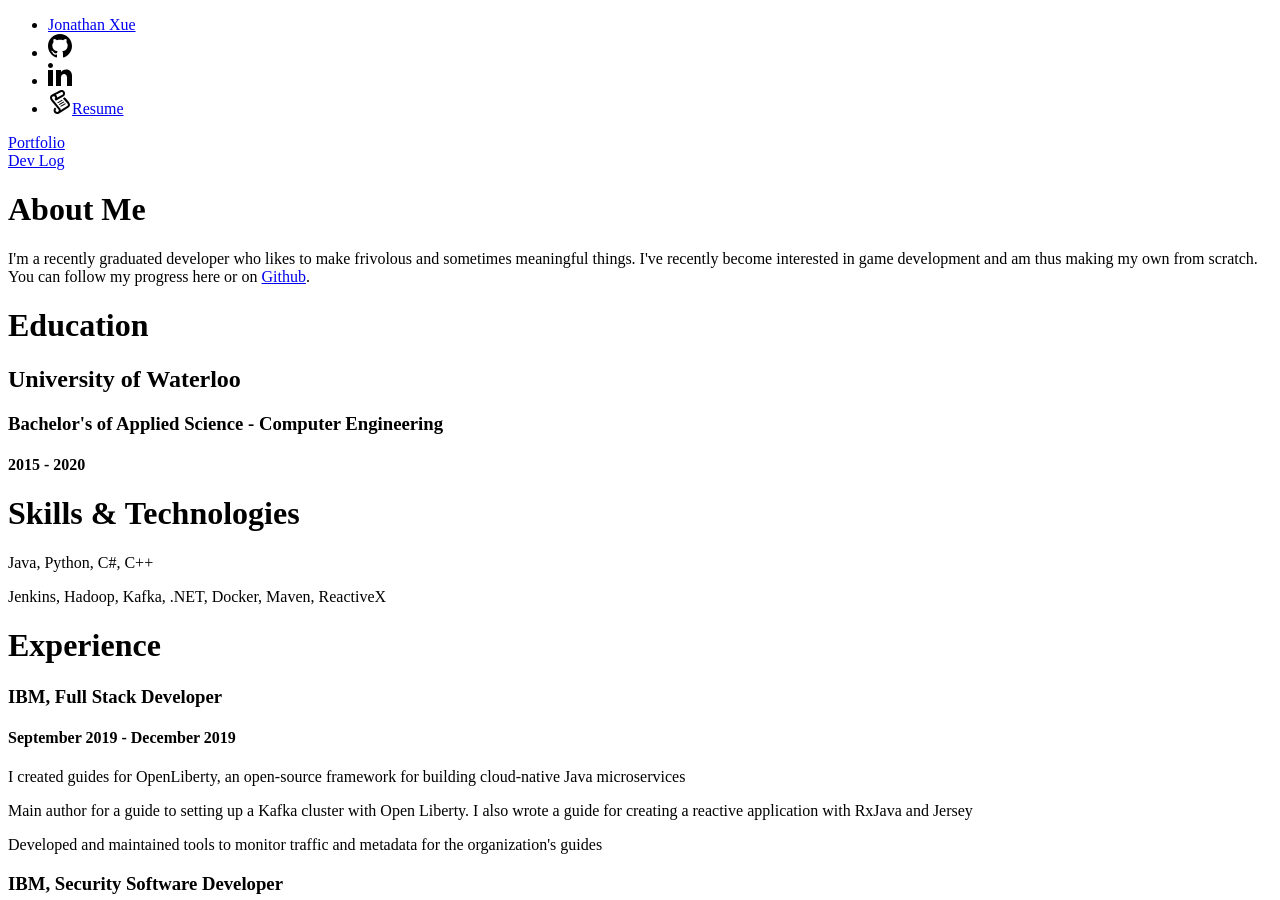
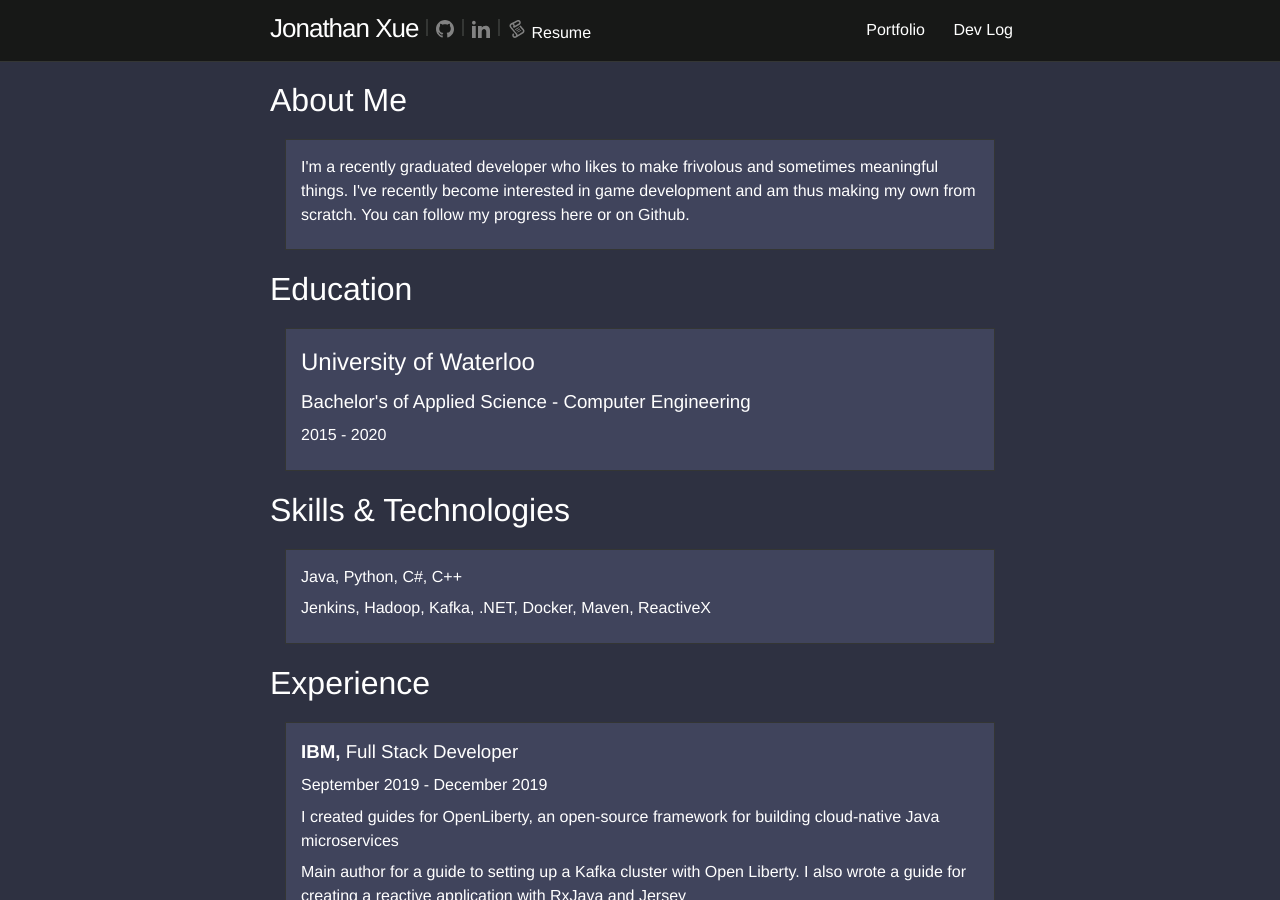
Before and after one commit to jonathanxue/personalwebsite, a Jekyll site: the page built from index.markdown, in a window 1280 px wide and 900 px high. Built offline with Jekyll 4.4.1, drawn with Linux system fonts in a browser that asks for light colours.

Commit message:
another try

```diff
--- a/_config.yml
+++ b/_config.yml
@@ -22,7 +22,7 @@ title: Jonathan Xue
 email: jonathanxue97@gmail.com
 description: >- # this means to ignore newlines until "baseurl:"
   Personal website for
-baseurl: "personalwebsite/" # the subpath of your site, e.g. /blog
+baseurl: "" # the subpath of your site, e.g. /blog
 url: "" # the base hostname & protocol for your site, e.g. http://example.com
 github_username: jonathanxue
 linkedin_username: xue-jonathan
--- a/_includes/head.html
+++ b/_includes/head.html
@@ -6,7 +6,7 @@
     <title>{% if page.title %}{{ page.title | escape }}{% else %}{{ site.title | escape }}{% endif %}</title>
     <meta name="description" content="{% if page.excerpt %}{{ page.excerpt | strip_html | strip_newlines | truncate: 160 }}{% else %}{{ site.description }}{% endif %}">
 
-    <link rel="stylesheet" href="{{ "/css/main.css" | prepend: site.baseurl }}">
+    <link rel="stylesheet" href="{{ "\/css/main.css" | prepend: site.baseurl }}">
     <link rel="canonical" href="{{ page.url | replace:'index.html','' | prepend: site.baseurl | prepend: site.url }}">
     <link rel="alternate" type="application/rss+xml" title="{{ site.title }}" href="{{ "/feed.xml" | prepend: site.baseurl | prepend: site.url }}">
   </head>
```
